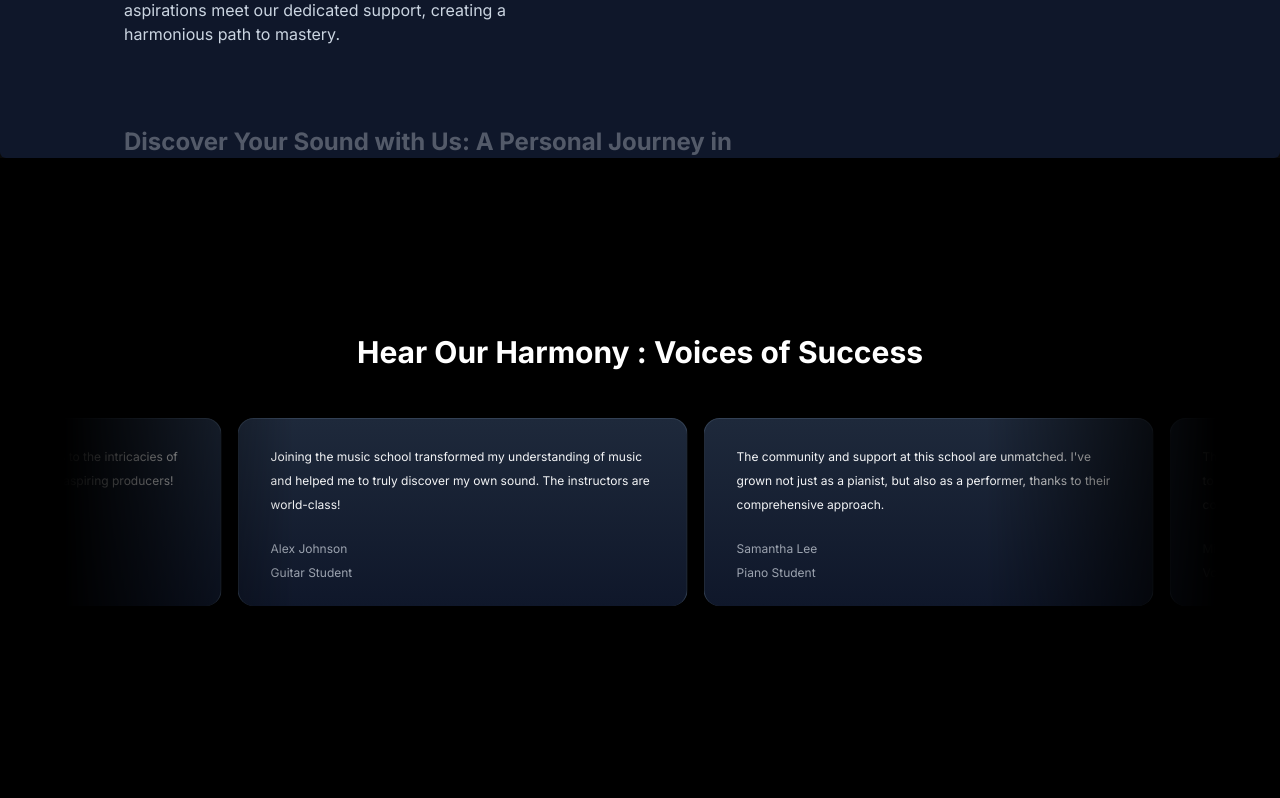
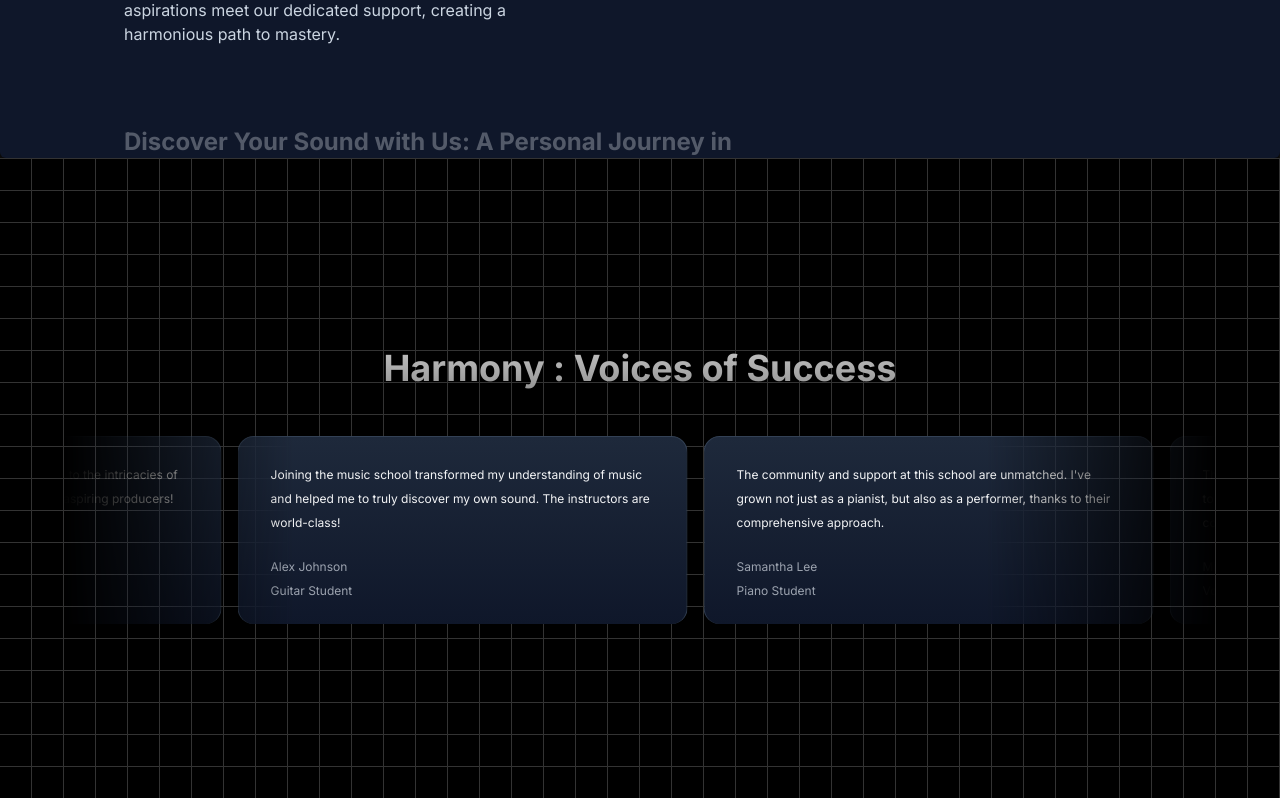
Before and after one commit to sumitprajapati1/MelodyMastersAcademy, a Next.js app in the folder melodymasters/: page / in a window 1280 px wide. Shown: the part 1902-2700 px from the top of the page. Built offline with nearby package versions, Linux system fonts and the light colour scheme.

Commit message:
Creating Grid blocks

```diff
--- a/melodymasters/package.json
+++ b/melodymasters/package.json
@@ -11,6 +11,7 @@
   "dependencies": {
     "clsx": "^2.1.1",
     "framer-motion": "^11.3.22",
+    "mini-svg-data-uri": "^1.4.4",
     "next": "14.2.5",
     "react": "^18",
     "react-dom": "^18",
--- a/melodymasters/src/components/TestimonialCads.tsx
+++ b/melodymasters/src/components/TestimonialCads.tsx
@@ -5,8 +5,9 @@
 export class TestimonialCads extends Component {
     render() {
         return (
-            <div  className="h-[40rem] w-full dark:bg-black dark:bg-grid-white/[0.2] relative flex flex-col items-center justify-center overflow-hidden">
-                <h2 className="text-3xl text-white font-bold text-center mb-8 z-10">Hear Our Harmony : Voices of Success </h2>
+            <div className="h-[40rem] w-full dark:bg-black dark:bg-grid-white/[0.2] relative flex flex-col items-center justify-center overflow-hidden">
+                <h2 className="text-2xl sm:text-4xl font-bold relative z-20 bg-clip-text text-transparent bg-gradient-to-b
+                 from-neutral-200 to-neutral-500 py-8"> Harmony : Voices of Success </h2>
                 <div className="flex justify-center w-full overflow-hidden px-4 sm:px-6 lg:px-8">
                     <div  className="w-full max-w-6xl">
                         <InfiniteMovingCards
--- a/melodymasters/tailwind.config.ts
+++ b/melodymasters/tailwind.config.ts
@@ -1,4 +1,6 @@
 import type { Config } from "tailwindcss";
+const svgToDataUri = require("mini-svg-data-uri");
+
 const colors=require("tailwindcss/colors");
 const {
   default: flattenColorPalette,
@@ -14,6 +16,30 @@
     ":root": newVars,
   });
 }
+
+function addSvgPatterns({ matchUtilities, theme }: any) {
+  matchUtilities(
+    {
+      'bg-grid': (value: any) => ({
+        backgroundImage: `url("${svgToDataUri(
+          `<svg xmlns="http://www.w3.org/2000/svg" viewBox="0 0 32 32" width="32" height="32" fill="none" stroke="${value}"><path d="M0 .5H31.5V32"/></svg>`
+        )}")`,
+      }),
+      'bg-grid-small': (value: any) => ({
+        backgroundImage: `url("${svgToDataUri(
+          `<svg xmlns="http://www.w3.org/2000/svg" viewBox="0 0 32 32" width="8" height="8" fill="none" stroke="${value}"><path d="M0 .5H31.5V32"/></svg>`
+        )}")`,
+      }),
+      'bg-dot': (value: any) => ({
+        backgroundImage: `url("${svgToDataUri(
+          `<svg xmlns="http://www.w3.org/2000/svg" viewBox="0 0 32 32" width="16" height="16" fill="none"><circle fill="${value}" id="pattern-circle" cx="10" cy="10" r="1.6257413380501518"></circle></svg>`
+        )}")`,
+      }),
+    },
+    { values: flattenColorPalette(theme('backgroundColor')), type: 'color' }
+  );
+}
+
 
 const config: Config = {
   content: [
@@ -53,6 +79,6 @@
       },
     },
   },
-  plugins: [addVariablesForColors],
+  plugins: [addVariablesForColors, addSvgPatterns],
 };
 export default config;
```
Also changed, not shown: 1 other file (tests, documents, lock files or other folders).
